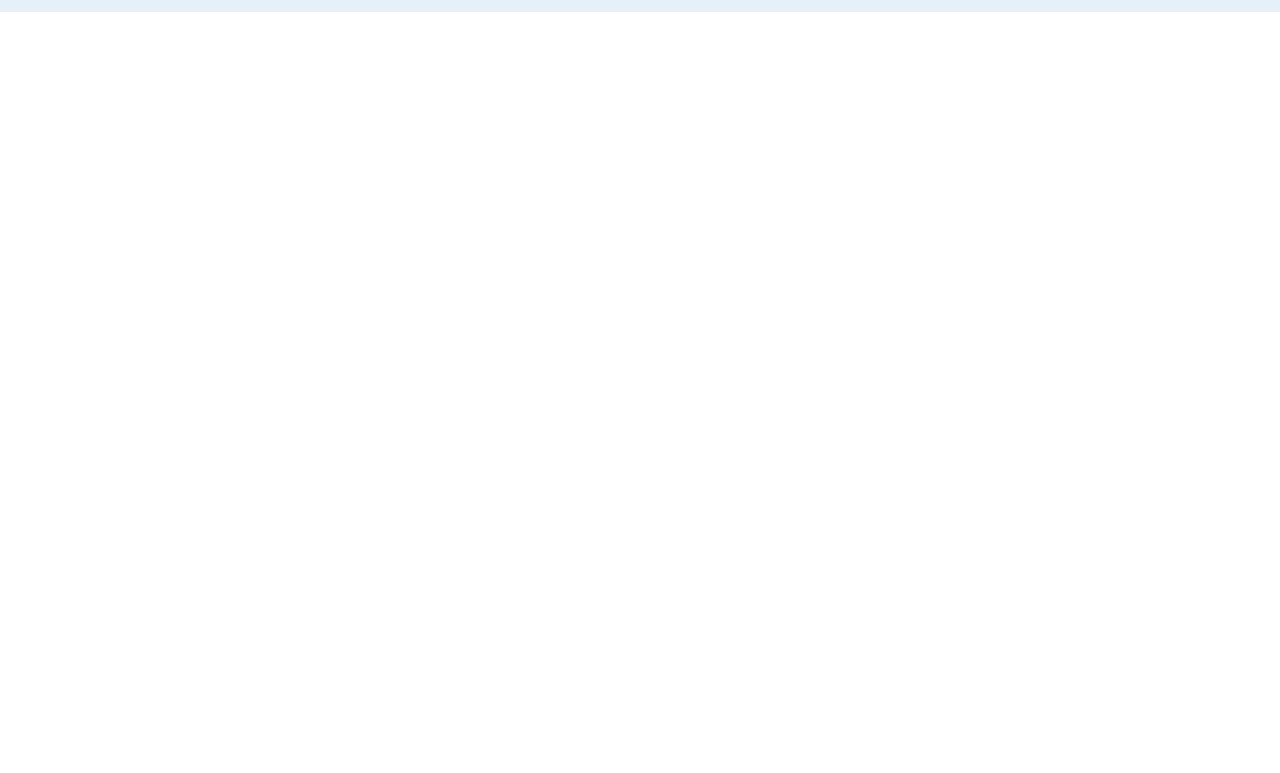
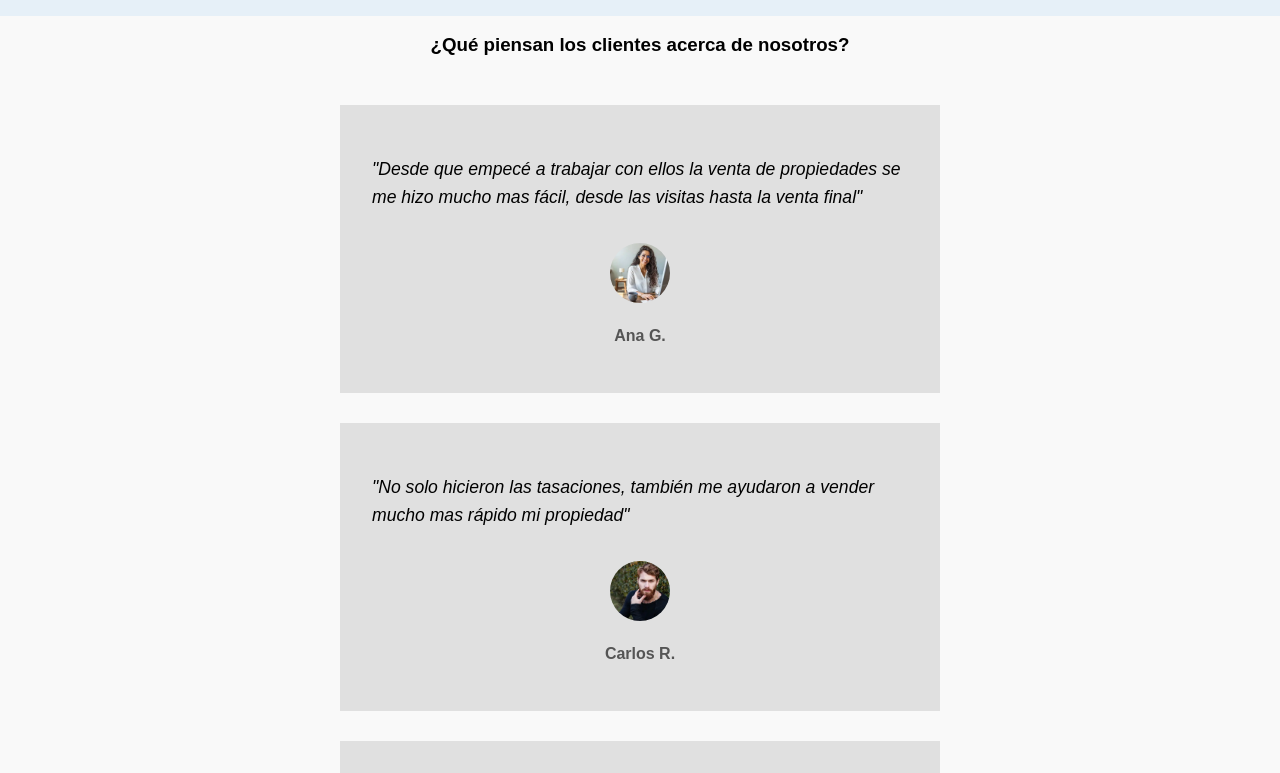
Before and after one commit to santtiojeda8/plantillasLP, an Astro site in the folder Plantilla-Inmobiliaria/: page / in a window 1280 px wide. Shown: the part 2027-2800 px from the top of the page. Before the commit the page ends 2039 px from the top, so only its background shows below. Built offline with nearby package versions, Linux system fonts and the light colour scheme; Astro itself is replaced by a stand-in of ours; a web font is replaced by a local one.

Commit message:
Añadiendo Testimonios

```diff
--- /dev/null
+++ b/Plantilla-Inmobiliaria/src/components/Testimonios.astro
@@ -0,0 +1,45 @@
+---
+const testimonials = [
+  {
+    text: '"Desde que empecé a trabajar con ellos la venta de propiedades se me hizo mucho mas fácil, desde las visitas hasta la venta final"',
+    author: "Ana G.",
+    image: "/Image/OIP.webp",
+  },
+  {
+    text: '"No solo hicieron las tasaciones, también me ayudaron a vender mucho mas rápido mi propiedad"',
+    author: "Carlos R.",
+    image: "/Image/Hombre.webp",
+  },
+  {
+    text: '"Nunca pensé que vender mi casa sería tán fácil. Llevaba más de 6 meses intentando venderla por mi parte, pero ellos solo tardaron 1 mes!! La mejor inmobialiaria de todas"',
+    author: "Lucía P.",
+    image: "/Image/R.jpeg",
+  },
+];
+import "../styles/testimonios.css";
+import ButtonCTA from "./ButtonCTA.astro";
+---
+
+<div class="container-tst">
+  <h3>¿Qué piensan los clientes acerca de nosotros?</h3>
+
+  <div class="testimonials-grid">
+    {
+      testimonials.map((testimonial) => (
+        <div class="testimonial-card">
+          <p class="testimonial-text">{testimonial.text}</p>
+          <div class="testimonial-author">
+            <img
+              src={testimonial.image}
+              alt={testimonial.author}
+              class="author-img"
+            />
+            <p class="author-name">{testimonial.author}</p>
+          </div>
+        </div>
+      ))
+    }
+  </div>
+
+  <ButtonCTA />
+</div>
--- a/Plantilla-Inmobiliaria/src/pages/index.astro
+++ b/Plantilla-Inmobiliaria/src/pages/index.astro
@@ -4,6 +4,7 @@ import  Header from '../components/Header.astro'
 import Introduction from "../components/Introduction.astro";
 import Beneficios from "../components/Beneficios.astro";
 import PuntosPositivos from "../components/PuntosPositivos.astro";
+import Testimonios from "../components/Testimonios.astro";
 ---
 
 <Layout>
@@ -11,4 +12,5 @@ import PuntosPositivos from "../components/PuntosPositivos.astro";
 	<Introduction/>
 	<Beneficios/>
 	<PuntosPositivos/>
+	<Testimonios />
 </Layout>
--- a/Plantilla-Inmobiliaria/src/styles/buttoncta.css
+++ b/Plantilla-Inmobiliaria/src/styles/buttoncta.css
@@ -2,7 +2,7 @@
   display: flex;
   background-color: transparent;
   color: black;
-  border: 1px solid black;
+  border: 2px solid orange;
   padding: 10px;
   gap: 15px;
   justify-content: center;
--- a/Plantilla-Inmobiliaria/src/styles/introduction.css
+++ b/Plantilla-Inmobiliaria/src/styles/introduction.css
@@ -12,7 +12,7 @@
   padding: 10vw;
   gap: 30px;
   h1 {
-    font-size: 2rem;
+    font-size: 2.5rem;
     margin: 0;
   }
   ul {
--- /dev/null
+++ b/Plantilla-Inmobiliaria/src/styles/testimonios.css
@@ -0,0 +1,58 @@
+.container-tst {
+  height: auto;
+  width: 100%;
+  display: flex;
+  flex-direction: column;
+  justify-content: center;
+  align-items: center;
+  background-color: #f9f9f9;
+  gap: 30px;
+  padding-bottom: 30px ;
+}
+
+.testimonials-grid {
+  display: flex;
+  flex-direction: row;
+  flex-wrap: wrap;
+  align-items: center;
+  justify-content: center;
+  gap: 30px;
+  width: 60vw;
+  max-width: 600px;
+}
+
+.testimonial-card {
+  background-color: #e0e0e0;
+  padding: 2rem;
+  display: flex;
+  flex-direction: column;
+  justify-content: space-between;
+}
+
+.testimonial-text {
+  font-size: 1.1rem;
+  line-height: 1.6;
+  margin-bottom: 2rem;
+  font-style: italic;
+}
+
+.testimonial-author {
+  display: flex;
+  align-items: center;
+  justify-content: center;
+  flex-direction: column;
+}
+
+.author-img {
+  width: 60px;
+  height: 60px;
+  border-radius: 50%;
+  object-fit: cover;
+  margin-bottom: 0.5rem;
+}
+
+.author-name {
+  font-weight: bold;
+  font-size: 1rem;
+  color: #555;
+}
```
Also changed, not shown: Plantilla-Inmobiliaria/public/Image/Hombre.webp (added), Plantilla-Inmobiliaria/public/Image/OIP.webp (added), Plantilla-Inmobiliaria/public/Image/R.jpeg (added), Plantilla-Inmobiliaria/public/favicon.svg (deleted).
